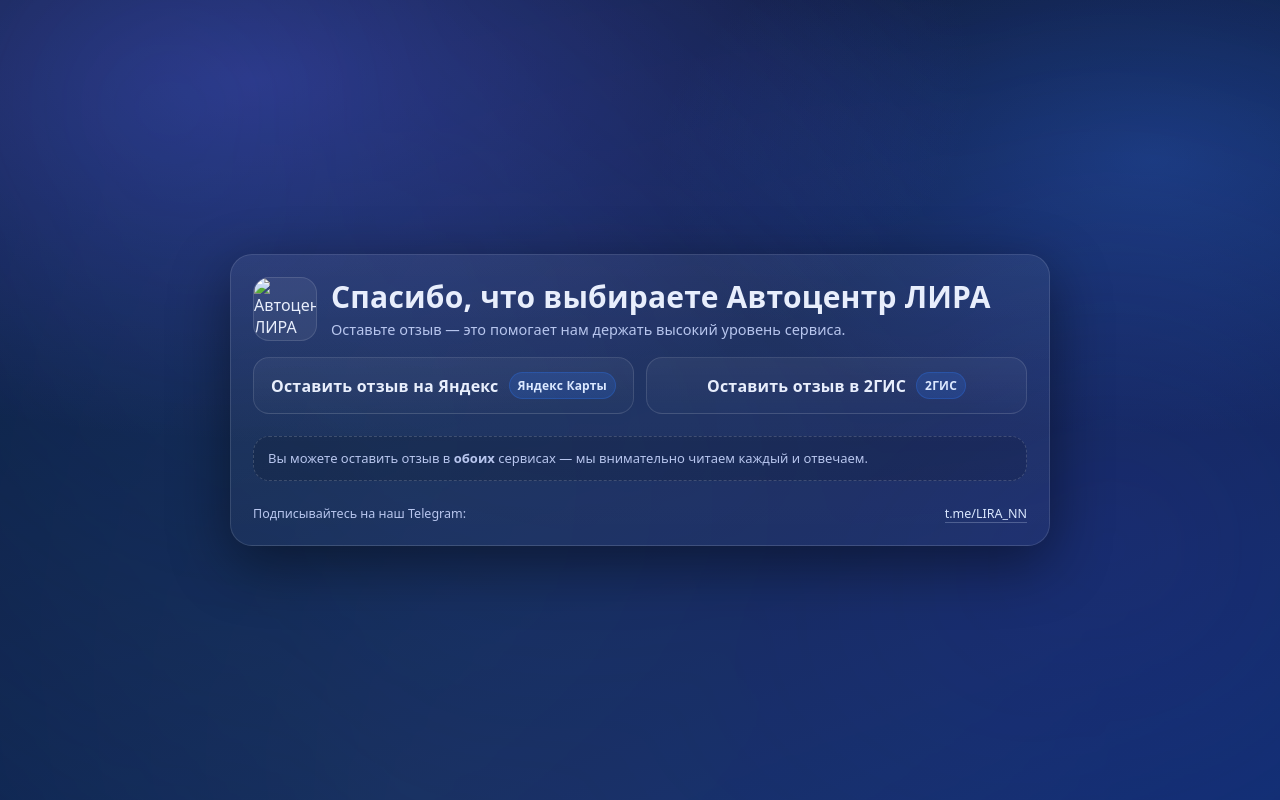
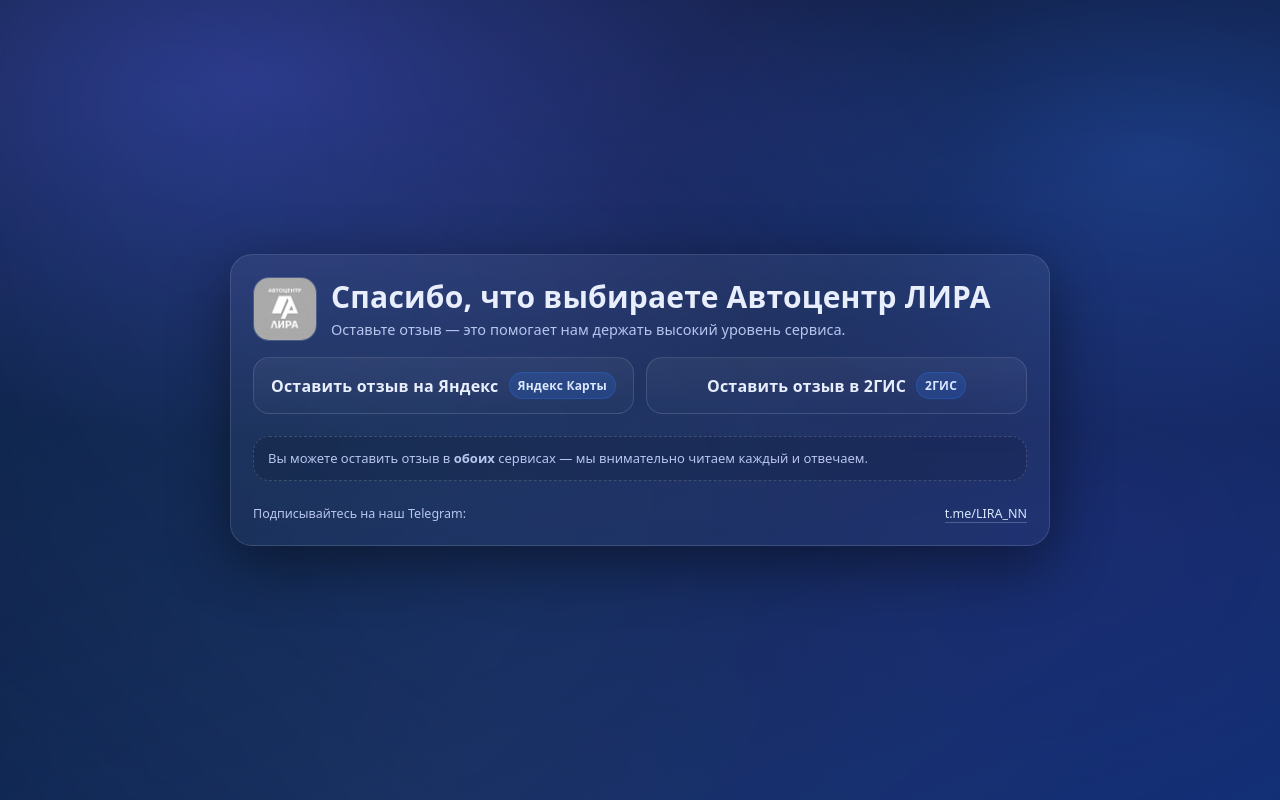
Before and after one commit to alexanderpreobrazhensky-ship-it/telegram_reviews_bot, a plain HTML site: page index.html in a window 1280 px wide. Drawn offline with Linux system fonts and the light colour scheme.

Commit message:
Update index.html
Signed-off-by: alexanderpreobrazhensky-ship-it <alexanderpreobrazhensky@yahoo.com>

```diff
--- a/index.html
+++ b/index.html
@@ -190,7 +190,7 @@
       <div class="brand">
         <!-- ВАЖНО: положите файл логотипа в репозиторий рядом с этим html и назовите его logo.png -->
         <div class="logo" aria-label="Логотип Автоцентра ЛИРА">
-          <img src="logo.png" alt="Автоцентр ЛИРА">
+          <img src="logo.jpg" alt="Автоцентр ЛИРА">
         </div>
         <div class="title">
           <h1>Спасибо, что выбираете Автоцентр ЛИРА</h1>
```
